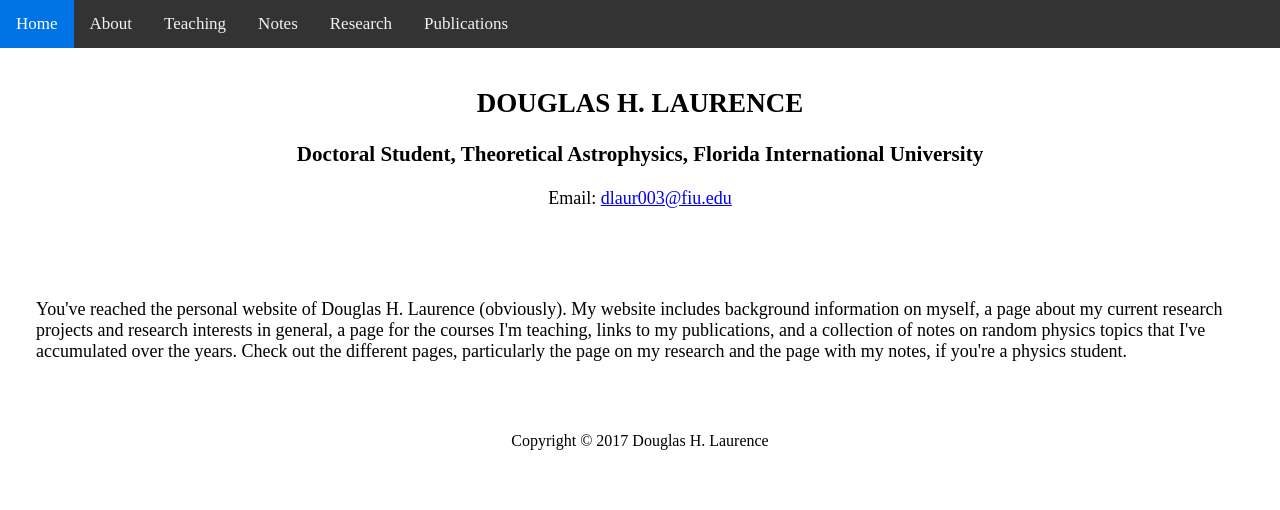
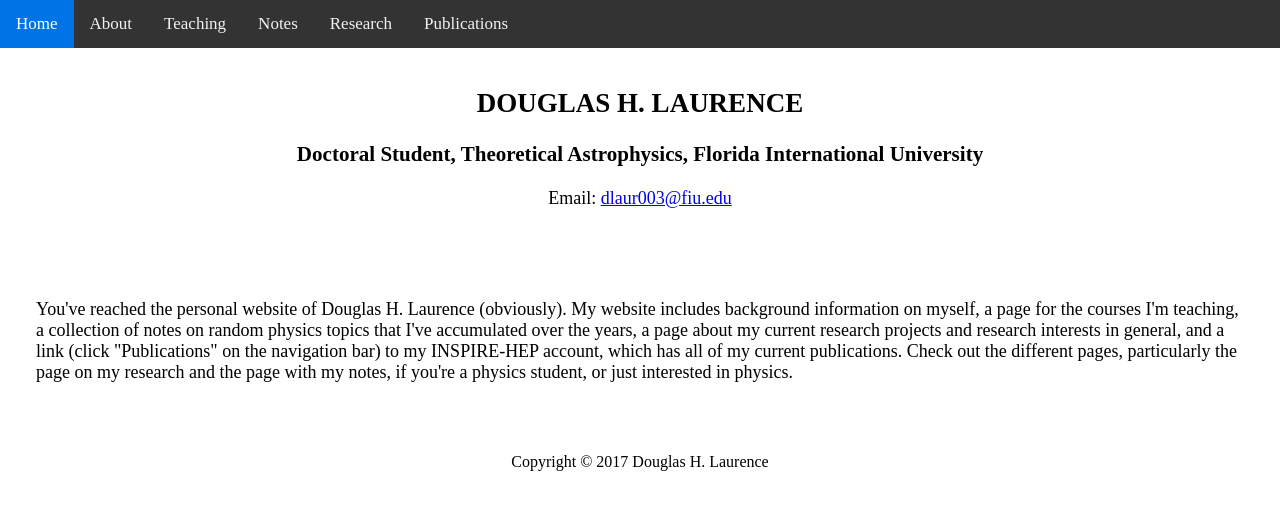
Before and after one commit to dhlaurence/dhlaurence.github.io, a Jekyll site: the page built from index.html, in a window 1280 px wide. Shown: the top 510 px of the page. Built offline with Jekyll 4.4.1, drawn with Linux system fonts in a browser that asks for light colours.

Commit message:
Update index.html

```diff
--- a/index.html
+++ b/index.html
@@ -9,9 +9,10 @@
 </header>
 
 <article>
-  <p>You've reached the personal website of Douglas H. Laurence (obviously). My website includes background information on myself,
-    a page about my current research projects and research interests in general, a page for the courses I'm teaching, links
-    to my publications, and a collection of notes on random physics topics that I've accumulated over the years. Check out
-    the different pages, particularly the page on my research and the page with my notes, if you're a physics student.
+  <p>You've reached the personal website of Douglas H. Laurence (obviously). My website includes background information on myself, a page
+    for the courses I'm teaching, a collection of notes on random physics topics that I've accumulated over the years,
+    a page about my current research projects and research interests in general, and a link (click "Publications" on the navigation bar)
+    to my INSPIRE-HEP account, which has all of my current publications. Check out the different pages, particularly the page
+    on my research and the page with my notes, if you're a physics student, or just interested in physics.
   </p>
 </article>
```
